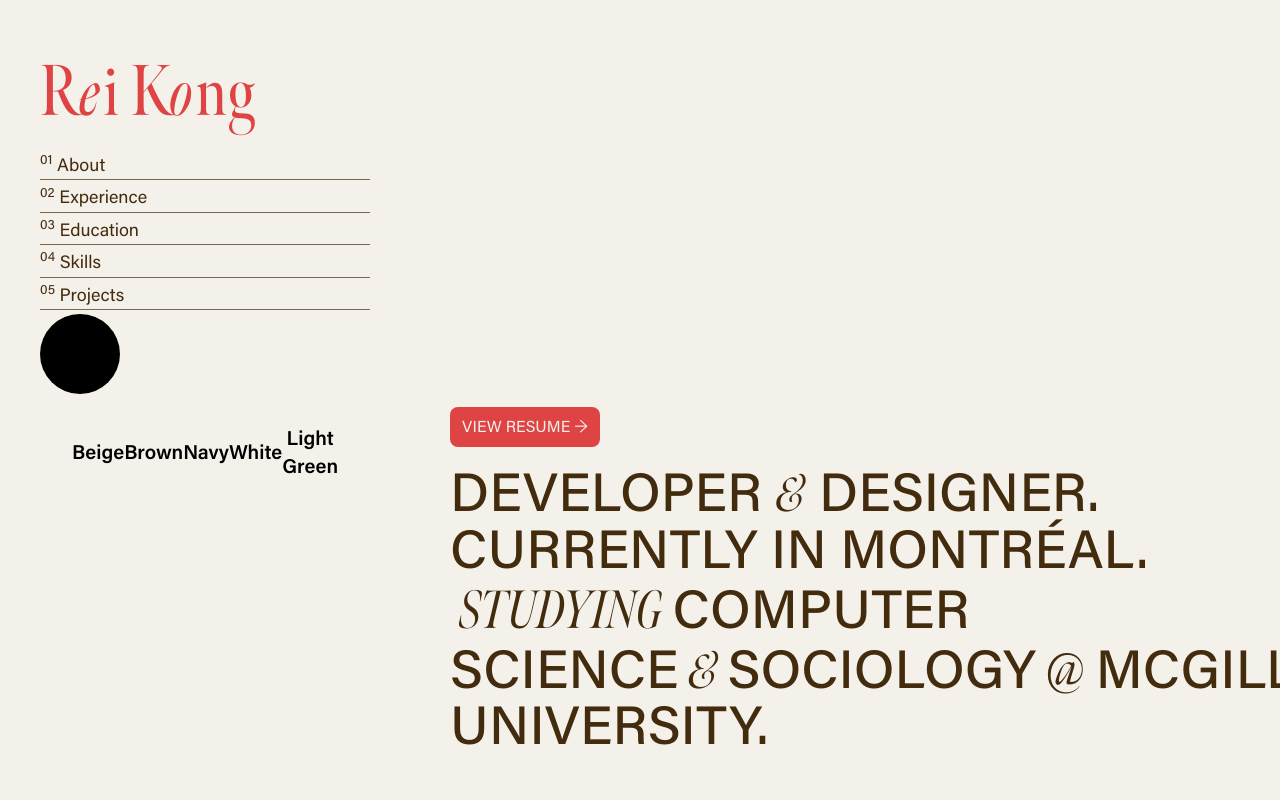
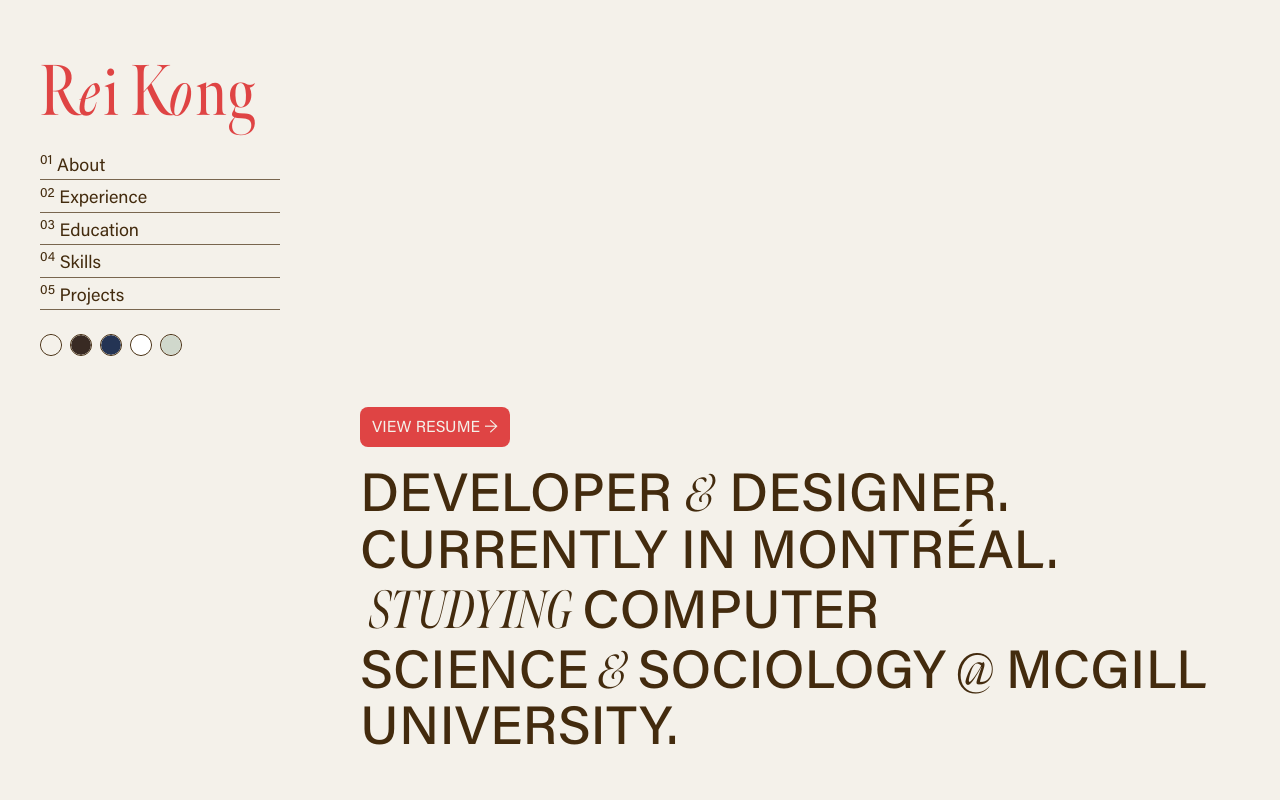
Before and after one commit to ReiKong/personal-website-2, a Next.js app: page / in a window 1280 px wide. Shown: the top 800 px of the page. Built offline with nearby package versions, Linux system fonts and the light colour scheme; a web font is replaced by a local one.

Commit message:
🎨 Finalized theme changer

```diff
--- a/components/Theme.js
+++ b/components/Theme.js
@@ -1,13 +1,9 @@
+"use client";
+
 import { useEffect, useState } from 'react';
 import { useTheme } from 'next-themes';
-
-const themes = [
-    { name: "Beige" },
-    { name: "Brown" },
-    { name: "Navy" },
-    { name: "White" },
-    { name: "Light Green" },
-]
+import { IconContext } from "react-icons";
+import { BsCircleFill } from "react-icons/bs";
 
 const ThemeChanger = () => {
     const [mounted, setMounted] = useState(false);
@@ -18,12 +14,20 @@ const ThemeChanger = () => {
     if (!mounted) return null;
 
   return (
-    <div className="p-8 flex justify-between items-center font-bold text-xl bg-th-background-secondary text-th-primary-dark">
-        <button onClick={() => setTheme("beige")}>Beige</button>
-        <button onClick={() => setTheme("brown")}>Brown</button>
-        <button onClick={() => setTheme("navy")}>Navy</button>
-        <button onClick={() => setTheme("white")}>White</button>
-        <button onClick={() => setTheme("lightgreen")}>Light Green</button>
+    <div className="flex justify-between gap-x-2 mt-[20px]">
+      {[
+          ['text-[#F4F1EA]', 'beige'],
+          ['text-[#382A23]', 'brown'],
+          ['text-[#243454]', 'navy'],
+          ['text-[#FFFFFF]', 'white'],
+          ['text-[#D0D8CC]', 'lightgreen'],
+      ].map(([color, theme]) => (
+          <IconContext.Provider value={{ size: "22px" }}>
+              <div>
+                <BsCircleFill className={`${color} border-secondary1 border-[1px] rounded-full hover:cursor-pointer`} onClick={() => setTheme(theme)}/>
+              </div>
+          </IconContext.Provider>
+      ))}
     </div>
   );
 };
--- a/components/navigation/footer.tsx
+++ b/components/navigation/footer.tsx
@@ -1,4 +1,13 @@
+"use client";
+
 import { animateScroll } from "react-scroll"
+import {
+    BsLinkedin,
+    BsGithub,
+    BsFileEarmarkFill,
+} from "react-icons/bs";
+import { IconContext } from "react-icons";
+import Link from "next/link";
 
 const options = {
     duration: 500,
@@ -11,10 +20,43 @@ export default function footer() {
             <div className="text-stone-100 text-[64px] font-semibold font-serif">Thanks for coming! Let’s get in touch!</div>
             <div className="text-stone-100 text-xl font-medium font-sans">DESIGNED & BUILT WITH LOVE BY REI KONG</div>
             <div className="justify-center items-start gap-2.5 inline-flex">
-                <div className="w-[26px] h-[26px] bg-stone-100"></div>
-                <div className="w-[26px] h-[26px] bg-stone-100"></div>
-                <div className="w-[26px] h-[26px] bg-stone-100"></div>
-                <div className="w-[26px] h-[26px] bg-stone-100"></div>
+                <a
+                    className="text-primary"
+                    href="https://github.com/ReiKong"
+                    target="_blank"
+                    rel="noreferrer noopener"
+                >
+                    <IconContext.Provider value={{ size: "22px" }}>
+                        <div>
+                            <BsGithub />
+                        </div>
+                    </IconContext.Provider>
+                </a>
+
+                <a
+                    className="text-primary"
+                    href="https:///www.linkedin.com/in/rei-kong/"
+                    target="_blank"
+                    rel="noreferrer noopener"
+                >
+                    <IconContext.Provider value={{ size: "22px" }}>
+                        <div>
+                            <BsLinkedin />
+                        </div>
+                    </IconContext.Provider>
+                </a>
+
+                <Link
+                    className="text-primary"
+                    href="/rei_kong_resume.pdf"
+                    target="_blank"
+                    rel="noreferrer noopener">
+                    <IconContext.Provider value={{ size: "22px" }}>
+                        <div>
+                            <BsFileEarmarkFill />
+                        </div>
+                    </IconContext.Provider>
+                </Link>
             </div>
         </div>
     )
--- a/components/sideBar.tsx
+++ b/components/sideBar.tsx
@@ -56,14 +56,7 @@ export default function SideBar() {
                 <sup>05</sup>  Projects
             </ScrollLink>
             <div>
-                <div>
-                    <ul>
-                        <li>
-                            <BsCircleFill class="w-20 h-20" />
-                            <ThemeChanger />
-                        </li>
-                    </ul>
-                </div>
+                <ThemeChanger />
             </div>
         </div>
     )
```
